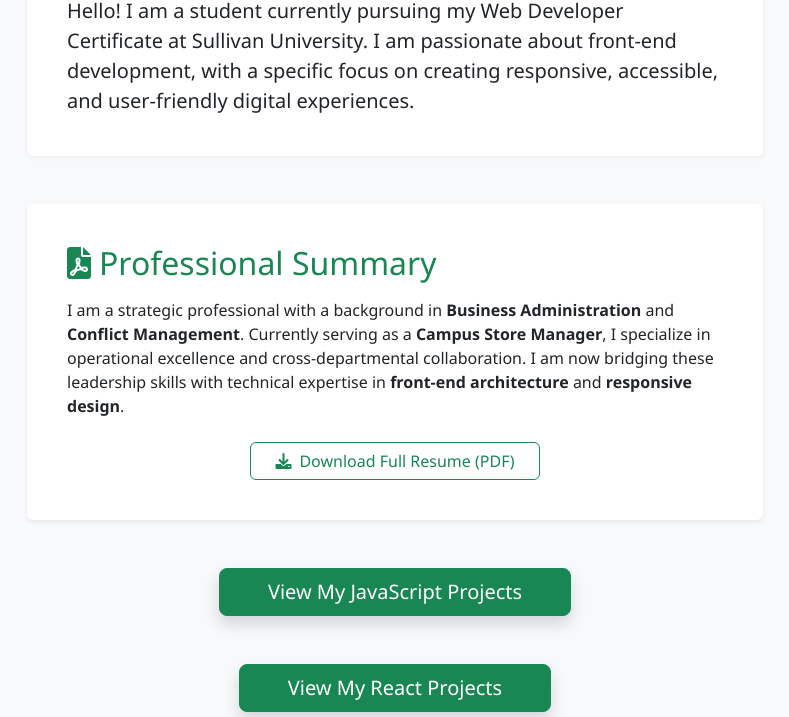
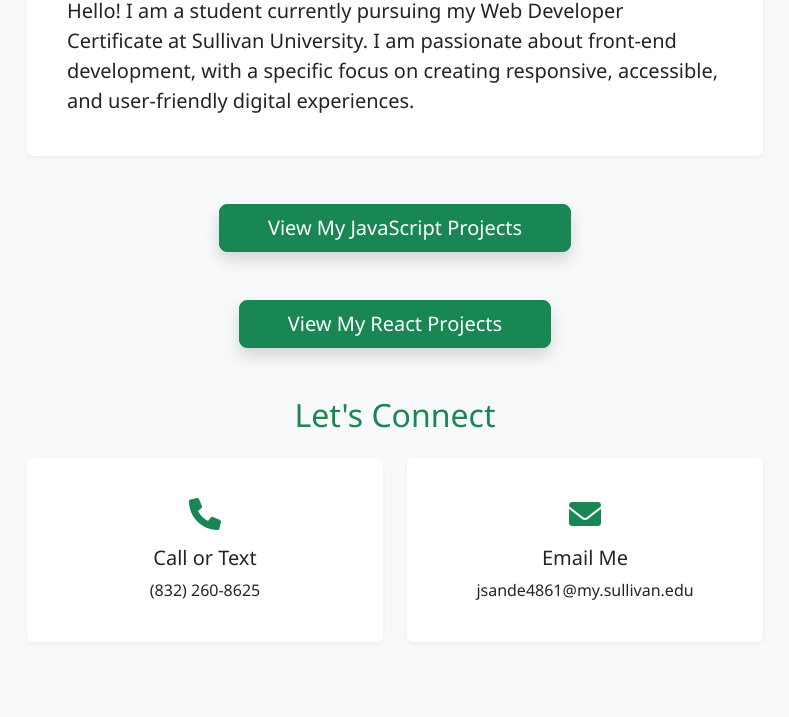
Before and after one commit to JazzSanders/CSC265-Winter2026, a plain HTML site: page index.html in a window 1280 px wide. Shown: the part 658-1375 px from the top of the page, without its empty margins (245-1034 px from the left). Drawn offline with nearby package versions, Linux system fonts and the light colour scheme.

Commit message:
home page correction

```diff
--- a/index.html
+++ b/index.html
@@ -70,26 +70,6 @@
                                 Hello! I am a student currently pursuing my Web Developer Certificate at Sullivan University.
                                 I am passionate about front-end development, with a specific focus on creating responsive, accessible, and user-friendly digital experiences.
                             </p>
-                        </div>
-                    </div>
-                </section>
-
-                <section id="resume-summary" class="mb-5">
-                    <div class="card p-4 shadow-sm border-top-success">
-                        <div class="card-body">
-                            <h2 class="card-title text-success mb-3">
-                                <i class="fas fa-file-pdf me-2"></i>Professional Summary
-                            </h2>
-                            <p class="card-text">
-                                I am a strategic professional with a background in <strong>Business Administration</strong> and <strong>Conflict Management</strong>.
-                                Currently serving as a <strong>Campus Store Manager</strong>, I specialize in operational excellence and cross-departmental collaboration.
-                                I am now bridging these leadership skills with technical expertise in <strong>front-end architecture</strong> and <strong>responsive design</strong>.
-                            </p>
-                            <div class="mt-4 text-center">
-                                <a href="Sanders, Jasmine_Resume_02282026.pdf" download class="btn btn-outline-success px-4">
-                                    <i class="fas fa-download me-2"></i>Download Full Resume (PDF)
-                                </a>
-                            </div>
                         </div>
                     </div>
                 </section>
```
